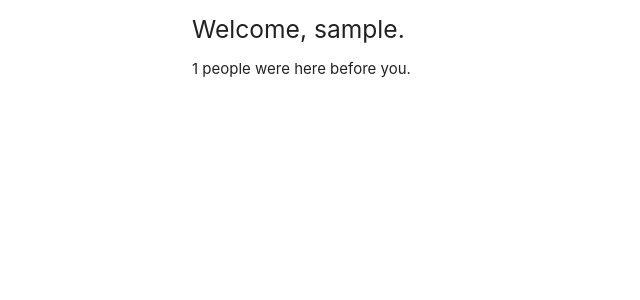
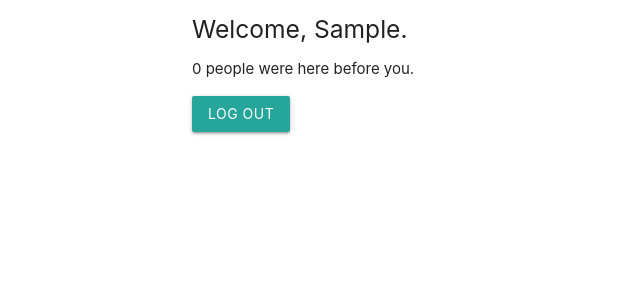
Before and after one commit to MrWHippo/Project_2_Flask, a Flask app: template spysite/templates/user.html in a window 1280 px wide. Shown: the top 300 px of the page, without its empty margins (0-640 px from the left). Run offline with Flask 3, Linux system fonts and the light colour scheme; the template is opened without the code that fills it: most values are stand-ins (such as "Sample title", 1, 10 or a date in 2020).

Commit message:
return to home page

```diff
--- a/spysite/app.py
+++ b/spysite/app.py
@@ -6,11 +6,12 @@ from wtforms import StringField, SubmitField
 app = Flask(__name__)
 app.config['SECRET_KEY']='tb3njt39h8fi20'
 
-login_history =[]
+login_history = []
 
 class LoginForm(FlaskForm):
     username = StringField("Username")
     submit = SubmitField("Log In")
+
 
 @app.route("/", methods=["GET","POST"])
 def login():
--- a/spysite/templates/admin.html
+++ b/spysite/templates/admin.html
@@ -23,7 +23,7 @@
             <tbody>
                 {% for object in history %}
                 <tr>
-                    <td>{{object[0}}</td>
+                    <td>{{object[0]}}</td>
                     <td>{{object[1]}}</td>
                 </tr>
                 {% endfor %}
--- a/spysite/templates/user.html
+++ b/spysite/templates/user.html
@@ -12,8 +12,11 @@
 <body>
 
     <div class="container">
-        <h5>Welcome, {{username}}.</h5>
-        <p>{{count}} people were here before you.</p>
+        <h5>Welcome, {{username.title()}}.</h5>
+        <p>{{count-1}} people were here before you.</p>
+        <form action="/" method="" class="form-inline">
+            <button type="submit" class="btn btn-primary">Log Out</button>
+        </form>
     </div>
 
     <!-- Compiled and minified JavaScript -->
```
